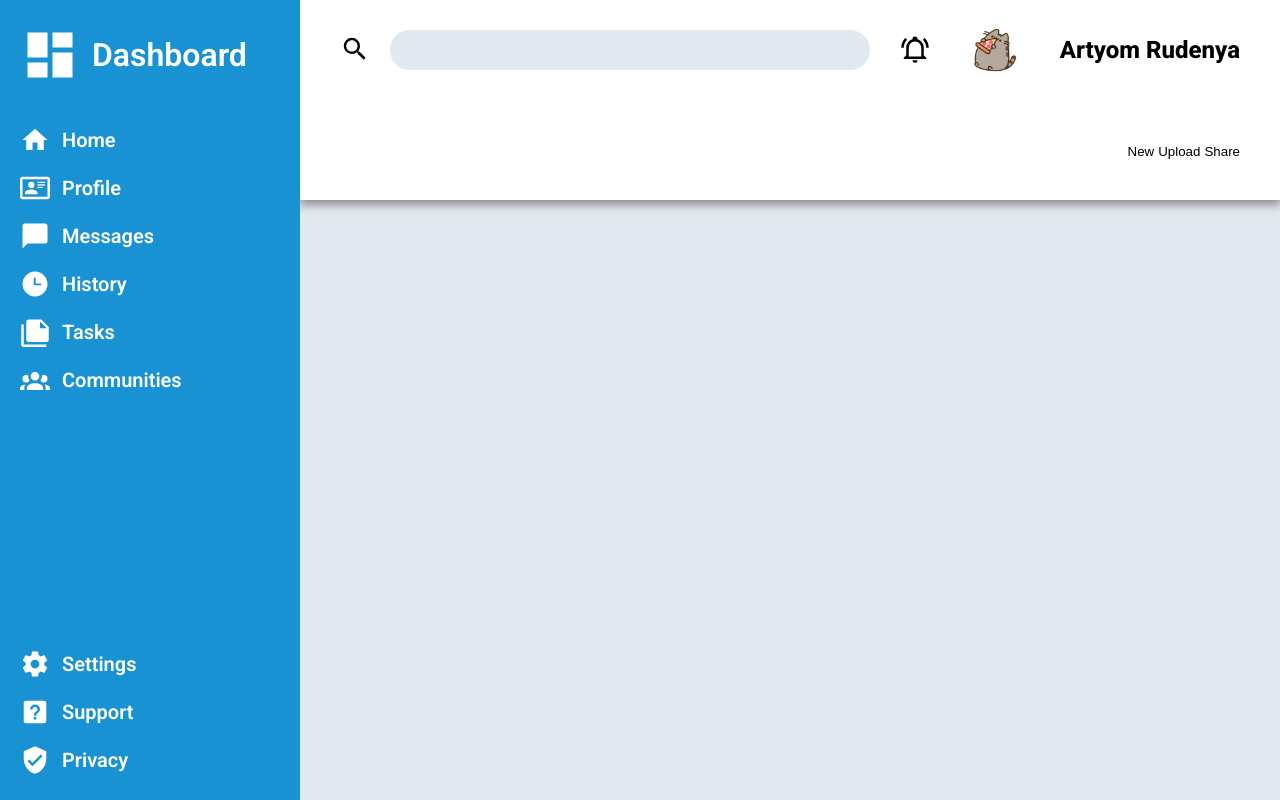
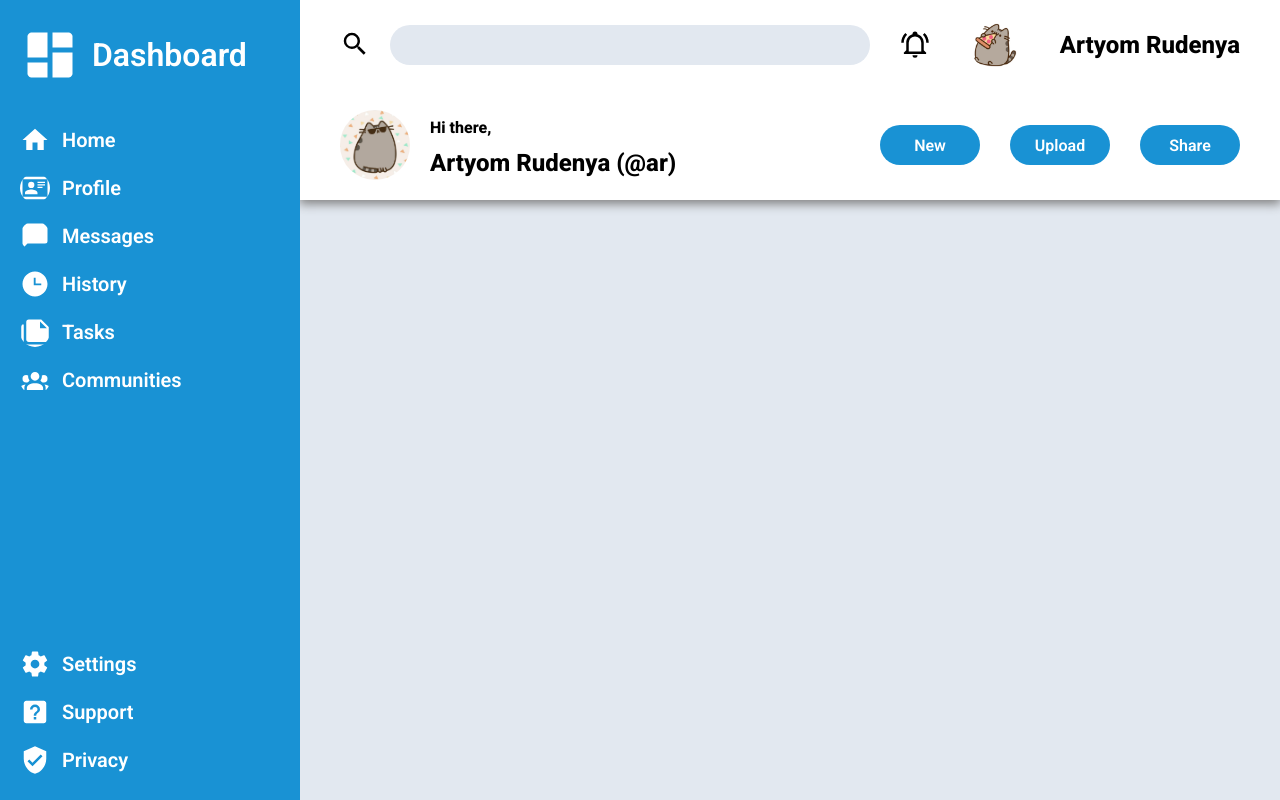
Before and after one commit to bulkassi/odin-admin-dashboard, a plain HTML site: page index.html in a window 1280 px wide. Drawn offline with Linux system fonts and the light colour scheme.

Commit message:
Set the styling for the rest of the header

```diff
--- a/index.html
+++ b/index.html
@@ -29,14 +29,20 @@
             <button id="notifications">
               <img src="./public/svg/bell-ring-outline.svg" />
             </button>
-            <div id="profile-picture">
+            <div class="profile-picture">
               <img src="./public/jpeg/pusheen-1.jpeg" />
             </div>
             <div id="profile-name">Artyom Rudenya</div>
           </div>
         </div>
         <div class="header-row last">
-          <div id="greetings"></div>
+          <div id="greetings">
+            <div class="profile-picture">
+              <img src="./public/jpeg/pusheen-2.jpeg" />
+            </div>
+            <div id="greetings-text">Hi there,</div>
+            <div id="greetings-name">Artyom Rudenya (@ar)</div>
+          </div>
           <div id="nav">
             <button>New</button>
             <button>Upload</button>
--- a/style.css
+++ b/style.css
@@ -83,14 +83,61 @@ body {
   font-weight: 800;
 }
 
-.header-row.first #profile #profile-picture {
+.header-row.first #profile .profile-picture,
+#profile .profile-picture img {
   width: 50px;
   height: 50px;
 }
 
-#profile-picture img {
-  width: 50px;
-  height: 50px;
+.header-row.last #greetings {
+  display: grid;
+  grid-template: 1fr 1fr / 70px auto;
+  column-gap: 20px;
+  grid-template-areas:
+    "picture text"
+    "picture name";
+  align-items: center;
+
+  font-weight: 800;
+}
+
+.header-row.last #greetings .profile-picture {
+  grid-area: picture;
+  place-self: center;
+}
+
+.header-row.last #greetings #greetings-text {
+  grid-area: text;
+}
+
+.header-row.last #greetings #greetings-name {
+  grid-area: name;
+
+  font-size: 24px;
+}
+
+.header-row.last #greetings .profile-picture,
+#greetings .profile-picture img {
+  width: 70px;
+  height: 70px;
+}
+
+.header-row.last #nav {
+  display: flex;
+  gap: 30px;
+}
+
+.header-row.last #nav button {
+  width: 100px;
+  height: 40px;
+  padding: 8px 16px;
+  border-radius: 20px;
+
+  background-color: #1992d4;
+  color: white;
+
+  font-size: 16px;
+  font-weight: 600;
 }
 
 #sidebar {
@@ -156,7 +203,13 @@ body {
   justify-content: end;
 }
 
+.profile-picture,
+.profile-picture img {
+  border-radius: 50%;
+}
+
 button {
+  font-family: "Roboto", sans-serif;
   border: none;
   background-color: white;
   margin: 0;
@@ -166,4 +219,5 @@ button {
 img {
   height: 30px;
   width: 30px;
+  border-radius: 50%;
 }
```
